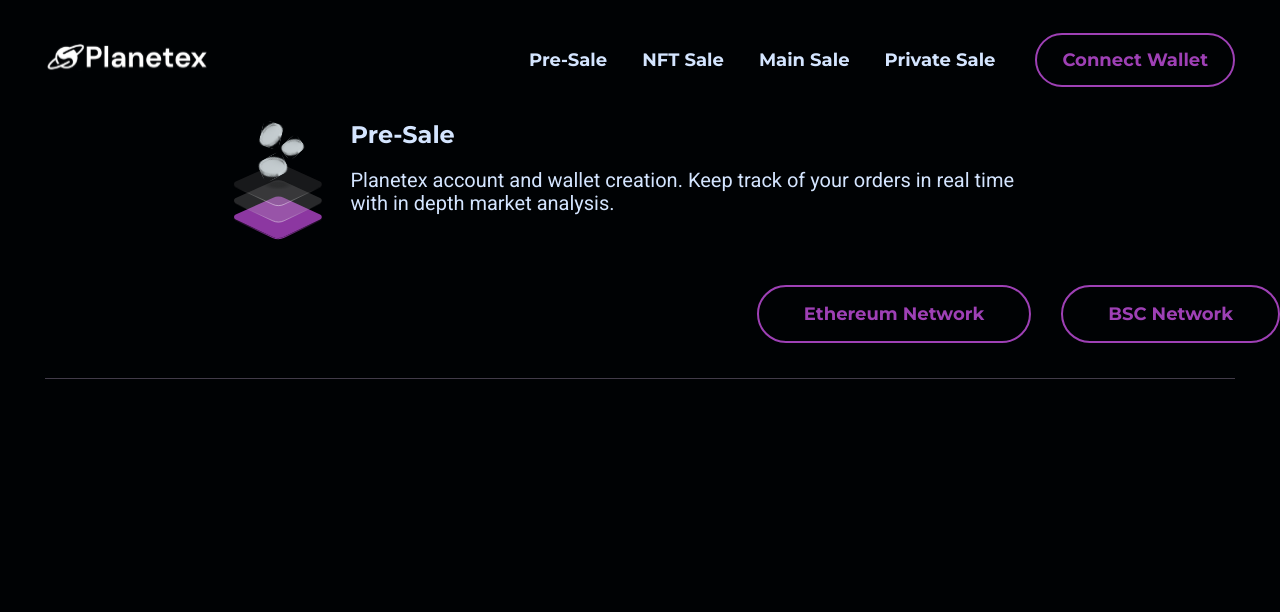
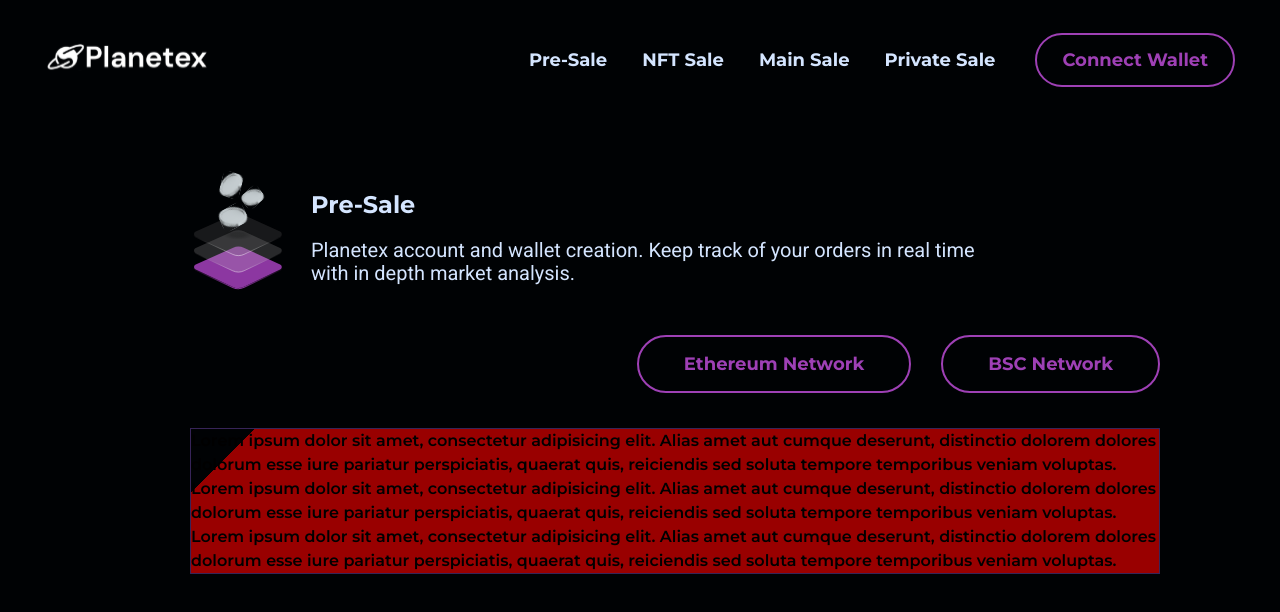
Before and after one commit to dexolacom/Planetex-app, a React (Create React App) app: page /presale in a window 1280 px wide. Shown: the top 612 px of the page. Built offline with nearby package versions, Linux system fonts and the light colour scheme.

Commit message:
ADD | content align container

```diff
--- a/src/App.tsx
+++ b/src/App.tsx
@@ -2,7 +2,7 @@
 import { Route, Routes } from 'react-router-dom';
 import Header from './components/Header/Header';
 import PreSalePage from './pages/PreSalePage/PreSalePage';
-import { Line } from './theme';
+import { Line, Content } from './theme';
 import Footer from './components/Footer/Footer';
 
 
@@ -10,10 +10,12 @@
   return (
     <>
       <Header/>
-      <Routes>
-        <Route path='/presale' element={<PreSalePage/>}/>
-      </Routes>
-      <Line/>
+      <Content>
+        <Routes>
+          <Route path='/presale' element={<PreSalePage/>}/>
+        </Routes>
+      </Content>
+      {/*<Line/>*/}
       {/*<Footer/>*/}
     </>
   );
--- a/src/components/HeroSection/HeroSection.tsx
+++ b/src/components/HeroSection/HeroSection.tsx
@@ -1,5 +1,5 @@
 import React from 'react';
-import { Content, Wrapper, TextContainer, Title, Text } from './styles';
+import { Content, Wrapper, TextContainer, Title, Text, Img } from './styles';
 import { HeroProps } from '../../constants/types';
 
 
@@ -7,7 +7,7 @@
   return (
     <Wrapper>
       <Content>
-        <img src={img}/>
+        <Img src={img}/>
         <TextContainer>
           <Title>{title}</Title>
           <Text>{text}</Text>
--- a/src/components/HeroSection/styles.ts
+++ b/src/components/HeroSection/styles.ts
@@ -28,3 +28,7 @@
   max-width: 700px;
   color: #D4E5FF;
 `
+
+export const Img = styled.img`
+  margin-top: -20px;
+`
--- /dev/null
+++ b/src/components/SaleSection/SaleSection.tsx
@@ -0,0 +1,22 @@
+import React from 'react';
+import { Wrapper } from './styles';
+
+
+const SaleSection = () => {
+  return (
+    <Wrapper>
+      <p>Lorem ipsum dolor sit amet, consectetur adipisicing elit. Alias amet aut cumque deserunt, distinctio dolorem
+        dolores dolorum esse iure pariatur perspiciatis, quaerat quis, reiciendis sed soluta tempore temporibus veniam
+        voluptas.
+        Lorem ipsum dolor sit amet, consectetur adipisicing elit. Alias amet aut cumque deserunt, distinctio dolorem
+        dolores dolorum esse iure pariatur perspiciatis, quaerat quis, reiciendis sed soluta tempore temporibus veniam
+        voluptas.
+        Lorem ipsum dolor sit amet, consectetur adipisicing elit. Alias amet aut cumque deserunt, distinctio dolorem
+        dolores dolorum esse iure pariatur perspiciatis, quaerat quis, reiciendis sed soluta tempore temporibus veniam
+        voluptas.
+      </p>
+    </Wrapper>
+  );
+};
+
+export default SaleSection;
--- /dev/null
+++ b/src/components/SaleSection/styles.ts
@@ -0,0 +1,6 @@
+import styled from 'styled-components';
+
+export const Wrapper = styled.div`
+  border: 1px solid #372458;
+  background: linear-gradient(135deg, transparent 45px, #900 0) top left;
+`
--- a/src/pages/PreSalePage/PreSalePage.tsx
+++ b/src/pages/PreSalePage/PreSalePage.tsx
@@ -3,6 +3,7 @@
 import { heroInfo } from '../../constants/constants'
 import { FlexRow, OutlineButton } from '../../theme';
 import { ButtonsContainer } from './styles';
+import SaleSection from '../../components/SaleSection/SaleSection';
 
 const PreSalePage = () => {
   const { presale } = heroInfo
@@ -15,6 +16,7 @@
         <OutlineButton>Ethereum Network</OutlineButton>
         <OutlineButton>BSC Network</OutlineButton>
       </ButtonsContainer>
+      <SaleSection/>
     </>
   );
 };
--- a/src/theme.ts
+++ b/src/theme.ts
@@ -2,7 +2,7 @@
 
 export const FlexRow = styled.div<{justify?: string, align?: string, gap?: string, margin?: string}>`
   display: flex;
-  justify-content: ${({justify}) => justify ?? 'center'};
+  //justify-content: ${({justify}) => justify ?? 'center'};
   align-items: ${({align}) => align ?? 'center'};
   gap: ${({gap}) => gap ?? 'auto'};
   margin: ${({margin}) => margin ?? '0'};
@@ -38,3 +38,9 @@
   width: calc(100% - 90px);
   margin-bottom: 65px;
 `
+
+export const Content = styled.div`
+  max-width: 970px;
+  margin-left: 190px;
+  margin-top: 70px;
+`
```
